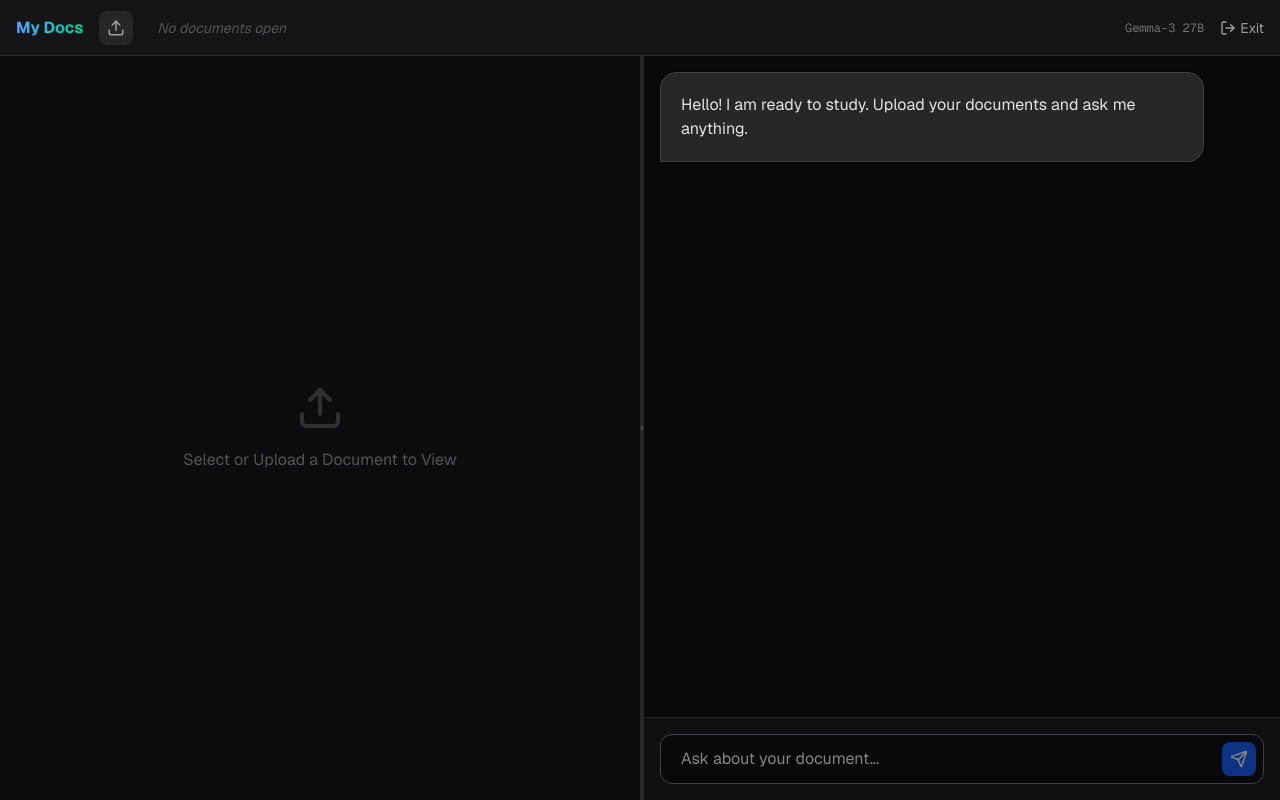
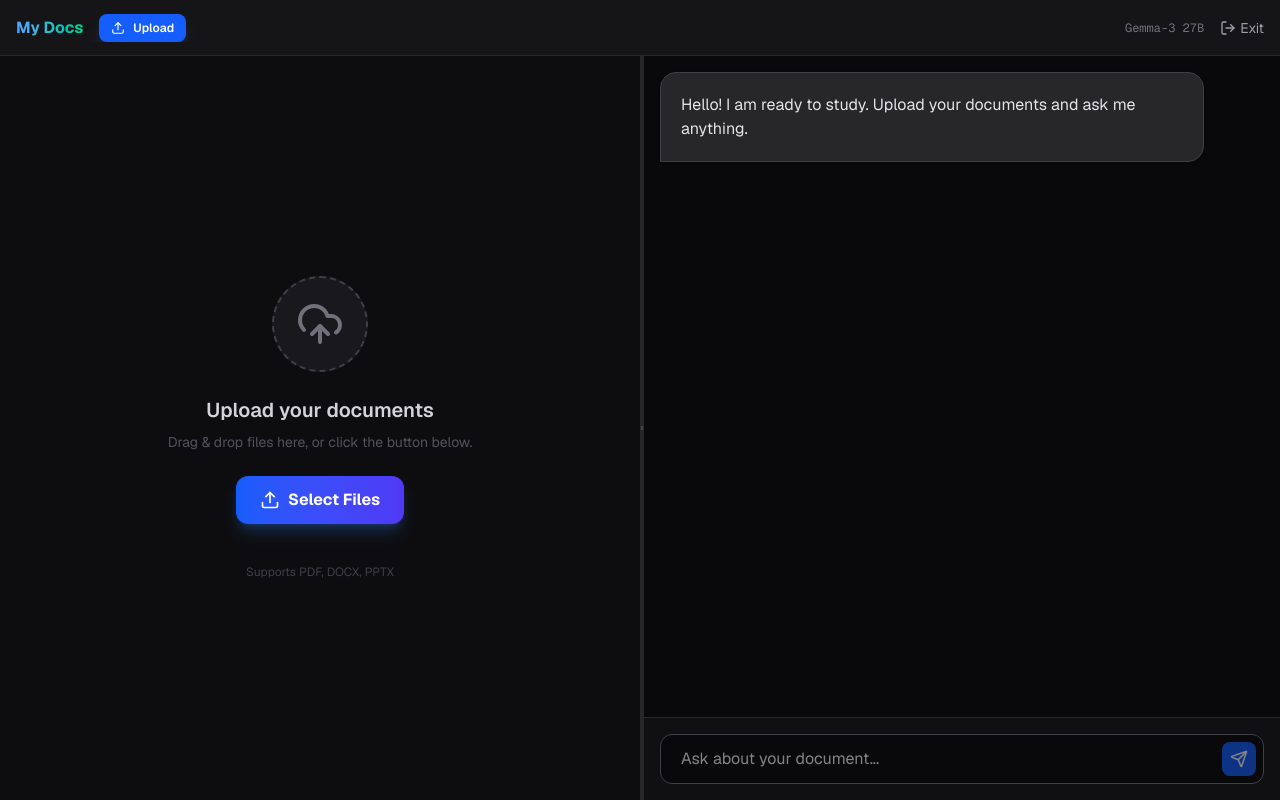
Before and after one commit to Ppratik765/Talk-to-PDF, a Next.js app: page /dashboard in a window 1280 px wide. Built offline with nearby package versions, Linux system fonts and the light colour scheme.

Commit message:
Added drag to drop

```diff
--- a/app/dashboard/page.tsx
+++ b/app/dashboard/page.tsx
@@ -1,11 +1,10 @@
 'use client';
 
 import { useState, useRef, useEffect } from 'react';
-import { motion, AnimatePresence } from 'framer-motion';
 import { useRouter } from 'next/navigation';
 import {
   Upload, Send, Loader2, X, MessageSquare,
-  Menu, LogOut, FileText, GripVertical
+  Menu, LogOut, FileText, GripVertical, CloudUpload
 } from 'lucide-react';
 import ReactMarkdown from 'react-markdown';
 import remarkMath from 'remark-math';
@@ -36,6 +35,9 @@ export default function Dashboard() {
   const [isLoading, setIsLoading] = useState(false);
   const [isUploading, setIsUploading] = useState(false);
 
+  // DRAG & DROP STATE
+  const [isDraggingFile, setIsDraggingFile] = useState(false);
+
   // FILES STATE
   const [files, setFiles] = useState<FileData[]>([]);
   const [activeFile, setActiveFile] = useState<FileData | null>(null);
@@ -59,9 +61,7 @@ export default function Dashboard() {
   useEffect(() => {
     const handleMouseMove = (e: MouseEvent) => {
       if (!isDragging) return;
-      // Calculate percentage based on window width
       const newWidth = (e.clientX / window.innerWidth) * 100;
-      // Limit width between 20% and 80%
       if (newWidth > 20 && newWidth < 80) {
         setLeftWidth(newWidth);
       }
@@ -89,13 +89,13 @@ export default function Dashboard() {
 
   const handleBack = () => router.push('/');
 
-  // 3. File Upload (Client + Server)
-  const handleFileUpload = async (e: React.ChangeEvent<HTMLInputElement>) => {
-    if (!e.target.files) return;
+  // 3. Shared File Processing Logic (Used by both Input and Drag & Drop)
+  const processFiles = async (filesList: File[]) => {
+    if (filesList.length === 0) return;
     setIsUploading(true);
-    const newFilesList = Array.from(e.target.files);
+    setIsDraggingFile(false); // Reset drag state
 
-    for (const file of newFilesList) {
+    for (const file of filesList) {
       // A. Create Blob URL for Instant Viewing
       const fileUrl = URL.createObjectURL(file);
       const newFile: FileData = { name: file.name, url: fileUrl, type: file.type };
@@ -113,34 +113,55 @@ export default function Dashboard() {
     setIsUploading(false);
   };
 
-  // 4. Delete File (Client + Server)
+  // 4. File Input Change
+  const handleFileUpload = (e: React.ChangeEvent<HTMLInputElement>) => {
+    if (!e.target.files) return;
+    processFiles(Array.from(e.target.files));
+  };
+
+  // 5. Drag & Drop Handlers
+  const handleDragOver = (e: React.DragEvent) => {
+    e.preventDefault();
+    setIsDraggingFile(true);
+  };
+
+  const handleDragLeave = (e: React.DragEvent) => {
+    e.preventDefault();
+    setIsDraggingFile(false);
+  };
+
+  const handleDrop = (e: React.DragEvent) => {
+    e.preventDefault();
+    setIsDraggingFile(false);
+    if (e.dataTransfer.files && e.dataTransfer.files.length > 0) {
+      processFiles(Array.from(e.dataTransfer.files));
+      e.dataTransfer.clearData();
+    }
+  };
+
+  // 6. Delete File
   const handleDeleteFile = async (e: React.MouseEvent, fileName: string) => {
-    e.stopPropagation(); // Prevent activating the tab when clicking delete
-
-    // A. Remove from UI
+    e.stopPropagation();
     const updatedFiles = files.filter(f => f.name !== fileName);
     setFiles(updatedFiles);
 
-    // Switch active file if needed
     if (activeFile?.name === fileName) {
       setActiveFile(updatedFiles.length > 0 ? updatedFiles[updatedFiles.length - 1] : null);
     }
 
-    // B. Tell Chatbot to Forget (Delete Vectors)
     try {
       await fetch('/api/delete', {
         method: 'POST',
         headers: { 'Content-Type': 'application/json' },
         body: JSON.stringify({ fileName }),
       });
-      // Optional: Add a system message saying memory wiped
       setMessages(prev => [...prev, { id: Date.now().toString(), role: 'assistant', content: `I have removed "${fileName}" from my memory.` }]);
     } catch (err) {
       console.error("Delete failed", err);
     }
   };
 
-  // 5. Send Message
+  // 7. Send Message
   const handleSendMessage = async (e: React.FormEvent) => {
     e.preventDefault();
     if (!input.trim() || isLoading) return;
@@ -188,20 +209,27 @@ export default function Dashboard() {
   };
 
   return (
-    <div className="flex flex-col h-screen bg-zinc-950 text-zinc-100 font-sans overflow-hidden">
+    <div
+      className="flex flex-col h-screen bg-zinc-950 text-zinc-100 font-sans overflow-hidden"
+      // Global Drop Zone (Optional: allows dropping anywhere)
+      onDragOver={handleDragOver}
+      onDragLeave={handleDragLeave}
+      onDrop={handleDrop}
+    >
 
-      {/* --- TOP BAR (Tabs & Navigation) --- */}
-      <div className="h-14 border-b border-zinc-800 bg-zinc-900/80 flex items-center px-4 justify-between select-none">
+      {/* --- TOP BAR --- */}
+      <div className="h-14 border-b border-zinc-800 bg-zinc-900/80 flex items-center px-4 justify-between select-none z-20">
 
         {/* Left: Document Tabs */}
         <div className="flex items-center gap-2 overflow-x-auto no-scrollbar flex-1 mr-4">
-          <div className="flex items-center gap-2 mr-4">
+          <div className="flex items-center gap-2 mr-4 shrink-0">
              <span className="font-bold bg-gradient-to-r from-blue-400 to-emerald-400 bg-clip-text text-transparent mr-2">
                 My Docs
              </span>
-             {/* Upload Button (Small) */}
-             <label className="cursor-pointer bg-zinc-800 hover:bg-zinc-700 p-2 rounded-lg text-zinc-400 hover:text-white transition-colors">
-                <Upload size={18} />
+             {/* CLEARER UPLOAD BUTTON */}
+             <label className="cursor-pointer bg-blue-600 hover:bg-blue-500 px-3 py-1.5 rounded-lg text-white transition-all flex items-center gap-2 text-xs font-semibold shadow-lg shadow-blue-500/20">
+                <Upload size={14} />
+                Upload
                 <input type="file" multiple accept=".pdf,.docx,.pptx" className="hidden" onChange={handleFileUpload} />
              </label>
           </div>
@@ -211,7 +239,7 @@ export default function Dashboard() {
               key={file.name}
               onClick={() => setActiveFile(file)}
               className={`
-                group relative flex items-center gap-2 px-3 py-1.5 rounded-lg border text-sm cursor-pointer transition-all min-w-[120px] max-w-[200px]
+                group relative flex items-center gap-2 px-3 py-1.5 rounded-lg border text-sm cursor-pointer transition-all min-w-[120px] max-w-[200px] shrink-0
                 ${activeFile?.name === file.name
                   ? 'bg-blue-600/10 border-blue-500/50 text-blue-400'
                   : 'bg-zinc-800/50 border-zinc-700/50 text-zinc-400 hover:bg-zinc-800'}
@@ -219,8 +247,6 @@ export default function Dashboard() {
             >
               <FileText size={14} className="shrink-0" />
               <span className="truncate">{file.name}</span>
-
-              {/* Delete Button (Visible on Hover) */}
               <button
                 onClick={(e) => handleDeleteFile(e, file.name)}
                 className="absolute right-1 top-1/2 -translate-y-1/2 p-1 rounded-md text-red-400 opacity-0 group-hover:opacity-100 hover:bg-red-500/10 transition-all bg-zinc-900 shadow-md"
@@ -229,10 +255,6 @@ export default function Dashboard() {
               </button>
             </div>
           ))}
-
-          {files.length === 0 && (
-            <span className="text-zinc-600 text-sm italic">No documents open</span>
-          )}
         </div>
 
         {/* Right: Actions */}
@@ -249,9 +271,17 @@ export default function Dashboard() {
 
         {/* LEFT PANE: Document Viewer */}
         <div
-          className="bg-zinc-900/30 flex flex-col"
+          className="bg-zinc-900/30 flex flex-col relative"
           style={{ width: `${leftWidth}%` }}
         >
+          {/* DRAG OVERLAY FEEDBACK */}
+          {isDraggingFile && (
+            <div className="absolute inset-0 bg-blue-500/10 border-2 border-dashed border-blue-500 z-50 flex flex-col items-center justify-center backdrop-blur-sm pointer-events-none">
+              <CloudUpload size={64} className="text-blue-400 animate-bounce" />
+              <h2 className="text-xl font-bold text-blue-200 mt-4">Drop files here</h2>
+            </div>
+          )}
+
           {activeFile ? (
             activeFile.type === 'application/pdf' ? (
               <iframe
@@ -260,16 +290,36 @@ export default function Dashboard() {
                 title="PDF Viewer"
               />
             ) : (
-              <div className="flex-1 flex flex-col items-center justify-center text-zinc-500 gap-4">
+              <div className="flex-1 flex flex-col items-center justify-center text-zinc-500 gap-4 p-8 text-center">
                 <FileText size={48} />
                 <p>Preview not available for this format.</p>
-                <p className="text-xs bg-zinc-800 px-3 py-1 rounded">Try converting to PDF</p>
+                <p className="text-sm text-zinc-600">You can still chat with it!</p>
               </div>
             )
           ) : (
-            <div className="flex-1 flex flex-col items-center justify-center text-zinc-600 gap-4">
-               <Upload size={48} className="opacity-50" />
-               <p>Select or Upload a Document to View</p>
+            // --- EMPTY STATE / DROP ZONE ---
+            <div className="flex-1 flex flex-col items-center justify-center text-zinc-600 gap-6 p-8">
+               <div className="w-24 h-24 bg-zinc-800/50 rounded-full flex items-center justify-center border-2 border-dashed border-zinc-700">
+                  <CloudUpload size={48} className="text-zinc-500" />
+               </div>
+               <div className="text-center space-y-2">
+                 <h3 className="text-xl font-semibold text-zinc-300">Upload your documents</h3>
+                 <p className="text-sm max-w-xs mx-auto">Drag & drop files here, or click the button below.</p>
+               </div>
+
+               {/* BIG CLEAR BUTTON */}
+               <label className={`
+                  flex items-center gap-2 px-6 py-3 rounded-xl font-bold cursor-pointer transition-all hover:scale-105
+                  ${isUploading
+                    ? 'bg-zinc-800 text-zinc-500 cursor-not-allowed'
+                    : 'bg-gradient-to-r from-blue-600 to-indigo-600 text-white shadow-lg shadow-blue-500/25'}
+               `}>
+                 {isUploading ? <Loader2 className="animate-spin" size={20} /> : <Upload size={20} />}
+                 {isUploading ? 'Processing...' : 'Select Files'}
+                 <input type="file" multiple accept=".pdf,.docx,.pptx" className="hidden" onChange={handleFileUpload} disabled={isUploading}/>
+               </label>
+
+               <p className="text-xs text-zinc-700 mt-4">Supports PDF, DOCX, PPTX</p>
             </div>
           )}
         </div>
```
